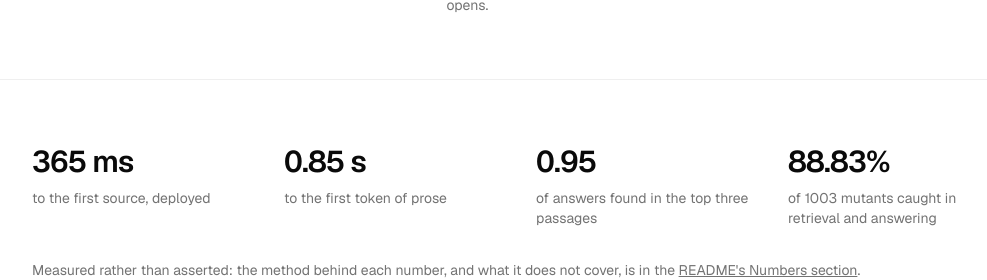
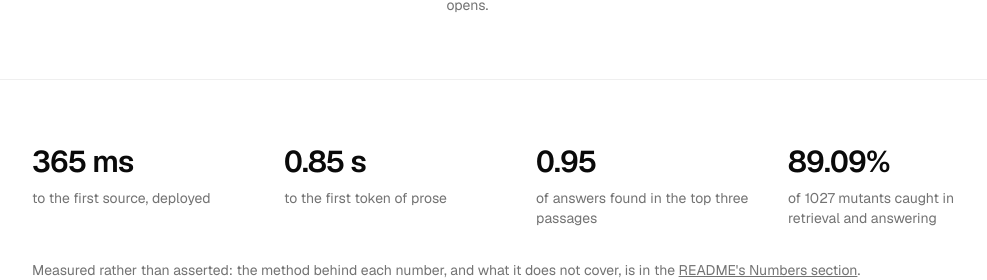
Before and after one commit to Patrascu-Lucian/CiteSeek, a Next.js app: page / in a window 1280 px wide. Shown: the part 1434-1714 px from the top of the page, without its empty margins (115-1102 px from the left). Built offline with nearby package versions, Linux system fonts and the light colour scheme; no server answers.

Commit message:
chore(eval): the mutation score for 1.12.0, 89.09% of 1027

```diff
--- a/app/(marketing)/landing.tsx
+++ b/app/(marketing)/landing.tsx
@@ -44,8 +44,8 @@ const PROOF = [
   // Not "the pure core", which the README defines as including `lib/local`:
   // the mutation run covers retrieval and answering only.
   {
-    value: "88.83%",
-    label: "of 1003 mutants caught in retrieval and answering",
+    value: "89.09%",
+    label: "of 1027 mutants caught in retrieval and answering",
   },
 ] as const;
 
--- a/eval/mutation.md
+++ b/eval/mutation.md
@@ -1,11 +1,11 @@
 # Mutation testing
 
-Run 2026-10-18 by `pnpm test:mutation`, over `lib/rag` and `lib/ai`; the
+Run 2026-10-22 by `pnpm test:mutation`, over `lib/rag` and `lib/ai`; the
 exclusions are in `stryker.config.mjs`.
 
-**88.83%** of **1003 mutants** detected.
+**89.09%** of **1027 mutants** detected.
 
-1003 mutants: 882 killed, 107 survived, 5 without coverage, 9 timed out, 0 ignored or errored.
+1027 mutants: 905 killed, 107 survived, 5 without coverage, 10 timed out, 0 ignored or errored.
 
 A mutant is a deliberate change to the code, and a detected one is a change some
 test noticed. Coverage says only that a line ran.
--- a/package.json
+++ b/package.json
@@ -1,6 +1,6 @@
 {
   "name": "citeseek",
-  "version": "1.11.0",
+  "version": "1.12.0",
   "private": true,
   "type": "module",
   "packageManager": "pnpm@11.17.0",
```
Also changed, not shown: 1 other file (tests, documents, lock files or other folders).
